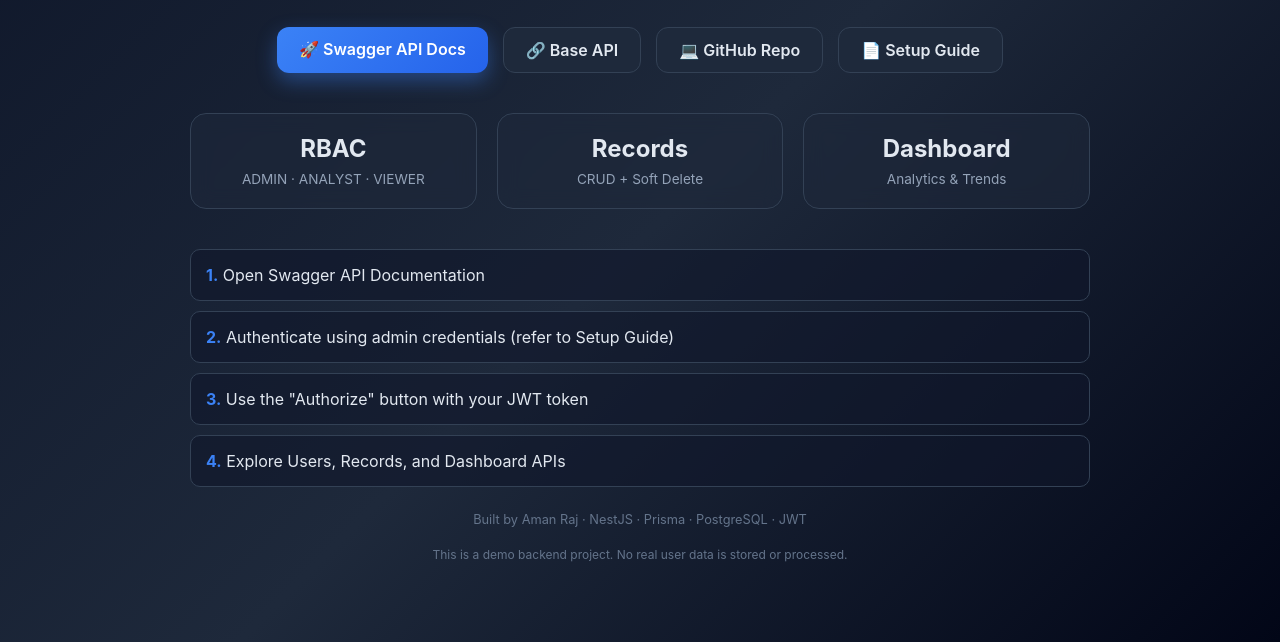
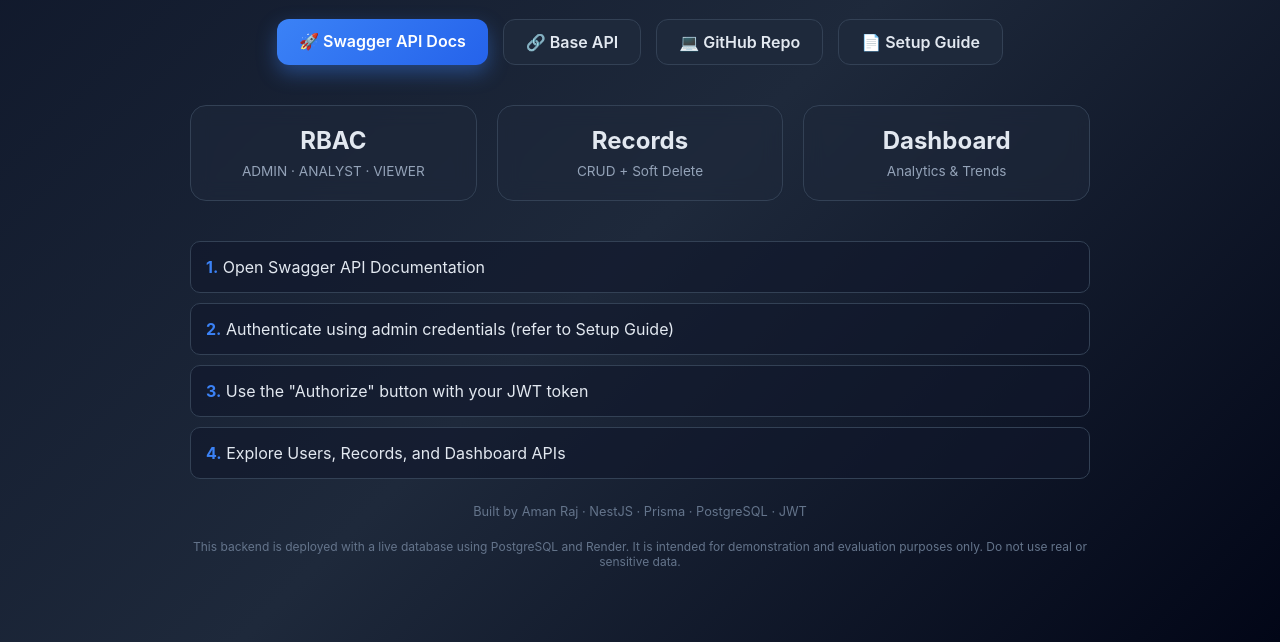
Before and after one commit to AMANRaj909/Finance-Data-Processing-and-Access-Control-Backend, a website: page index.html in a window 1280 px wide. Shown: the part 158-800 px from the top of the page. Drawn offline with Linux system fonts and the light colour scheme.

Commit message:
Update project description in index.html

```diff
--- a/index.html
+++ b/index.html
@@ -219,7 +219,7 @@
     </div>
 
     <p style="margin-top:20px; font-size:0.75rem; color:#64748b;">
-      This is a demo backend project. No real user data is stored or processed.
+      This backend is deployed with a live database using PostgreSQL and Render. It is intended for demonstration and evaluation purposes only. Do not use real or sensitive data.
     </p>
 
   </div>
```
